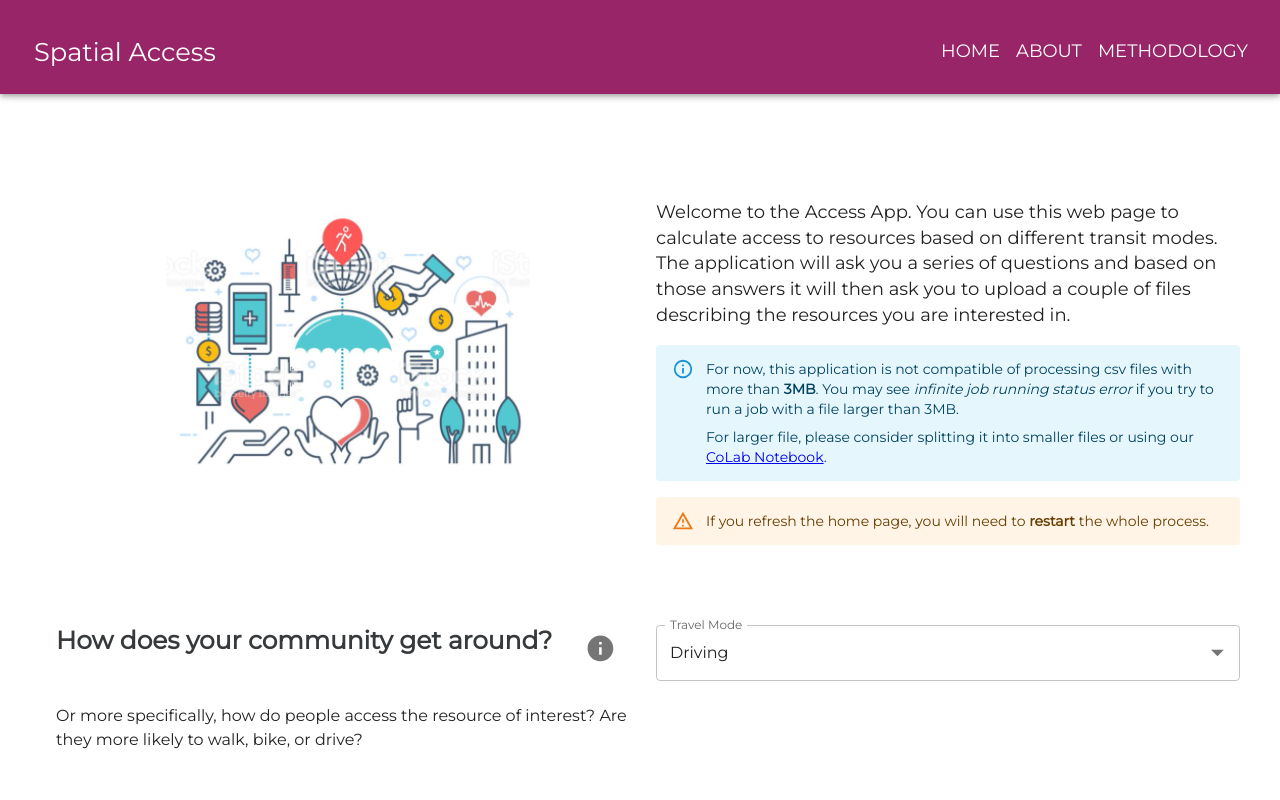
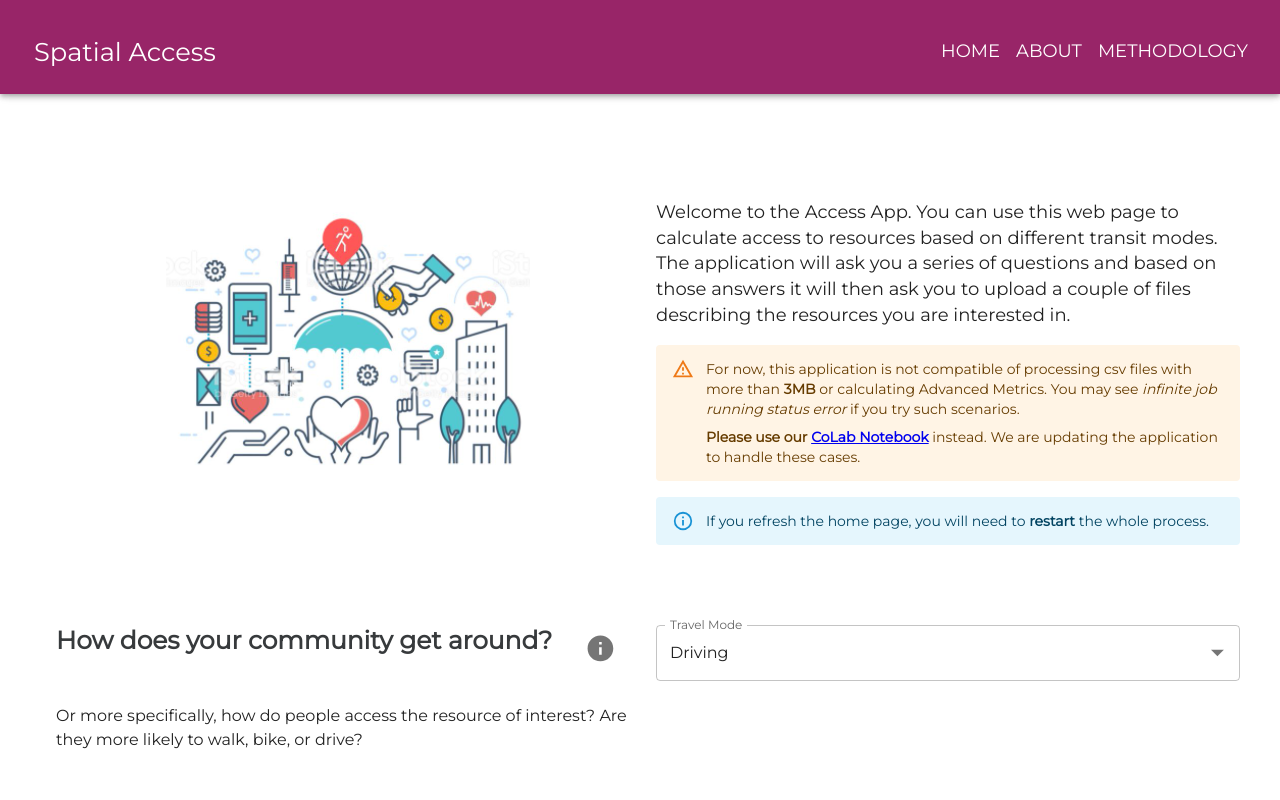
Before and after one commit to healthyregions/spatial-access, a React (Create React App) app in the folder access_frontend/: page / in a window 1280 px wide. Shown: the top 800 px of the page. Built offline with nearby package versions, Linux system fonts and the light colour scheme.

Commit message:
add explaination text for large file handing

```diff
--- a/access_frontend/src/Pages/Home.tsx
+++ b/access_frontend/src/Pages/Home.tsx
@@ -133,23 +133,24 @@ function HomePage() {
 						answers it will then ask you to upload a couple of files describing
 						the resources you are interested in.
 					</Typography>
-					<Alert severity="info" sx={{ mb: 2, fontSize: 14 }}>
+					<Alert severity="warning" sx={{ mb: 2, fontSize: 14 }}>
 						<Box sx={{ mb: 1 }}>
 							For now, this application is not compatible of processing csv
-							files with more than <b>3MB</b>. You may see{" "}
-							<i>infinite job running status error</i> if you try to run a job
-							with a file larger than 3MB.
+							files with more than <b>3MB</b> or calculating Advanced Metrics.
+							You may see <i>infinite job running status error</i> if you try
+							such scenarios.
 						</Box>
 						<Box>
-							For larger file, please consider splitting it into smaller files
-							or using our{" "}
-							<a href="https://colab.research.google.com/drive/1KXdKgKnXiRlKOuiSDVaBzplr7nrKy64B?usp=sharing#scrollTo=cmHary0c6CNn">
-								CoLab Notebook
-							</a>
-							.
+							<b>
+								Please use our{" "}
+								<a href="https://colab.research.google.com/drive/1KXdKgKnXiRlKOuiSDVaBzplr7nrKy64B?usp=sharing#scrollTo=cmHary0c6CNn">
+									CoLab Notebook
+								</a>
+							</b>{" "}
+							instead. We are updating the application to handle these cases.
 						</Box>
 					</Alert>
-					<Alert severity="warning" sx={{ fontSize: 14 }}>
+					<Alert severity="info" sx={{ fontSize: 14 }}>
 						<Box>
 							If you refresh the home page, you will need to <b>restart</b> the
 							whole process.
@@ -212,7 +213,8 @@ function HomePage() {
 								sx={{
 									margin: "3rem auto",
 									marginRight: "1rem",
-									display: job.destinationFile === undefined ? "none" : "inline-block",
+									display:
+										job.destinationFile === undefined ? "none" : "inline-block",
 								}}
 								size="large"
 								onClick={() => window.location.reload()}
```
